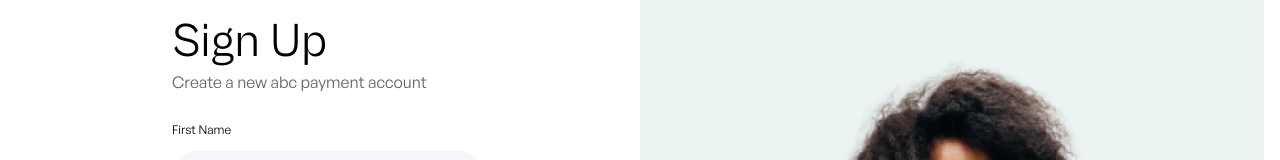
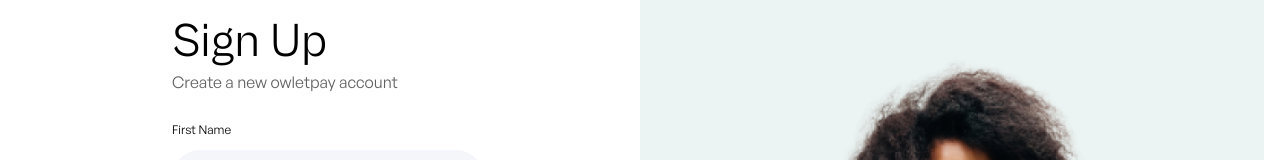
Before and after one commit to volumide/owletfe, a React (Vite) app: page /sign-up in a window 1280 px wide. Shown: the part 193-353 px from the top of the page. Built offline with nearby package versions, Linux system fonts and the light colour scheme.

Commit message:
change typo error

```diff
--- a/src/pages/auth/signin.jsx
+++ b/src/pages/auth/signin.jsx
@@ -32,7 +32,7 @@ const SignIn = () => {
   }, [])
 
   return (
-    <Auth header="Welcome Back" caption="Sign in into your abc payment account" bg={true}>
+    <Auth header="Welcome Back" caption="Sign in into your owletpay account" bg={true}>
       {error ? <p className="text-red-500">{error.toLowerCase()}: invalid username or password</p> : ""}
       <form onSubmit={handleSubmit(signIn)}>
         <Input label="Email Address" type="email" control={control} name="email" />
--- a/src/pages/auth/signup.jsx
+++ b/src/pages/auth/signup.jsx
@@ -28,7 +28,7 @@ const SignUp = () => {
     }
   }
   return (
-    <Auth header="Sign Up" caption="Create a new abc payment account">
+    <Auth header="Sign Up" caption="Create a new owletpay account">
       {Object.keys(errors).length
         ? Object.keys(errors).map((e) => (
             <p key={e} className="text-red-500">
```
